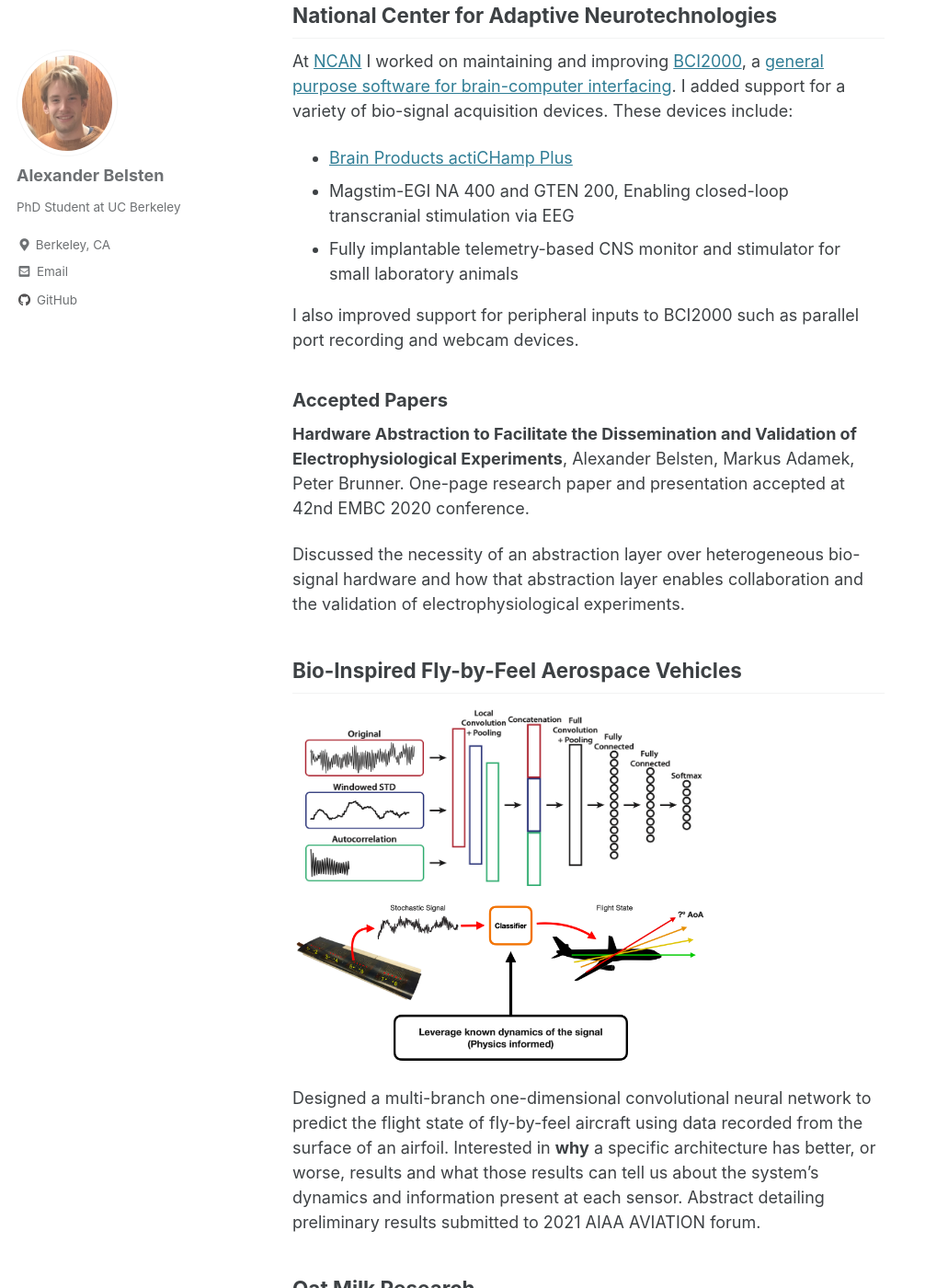
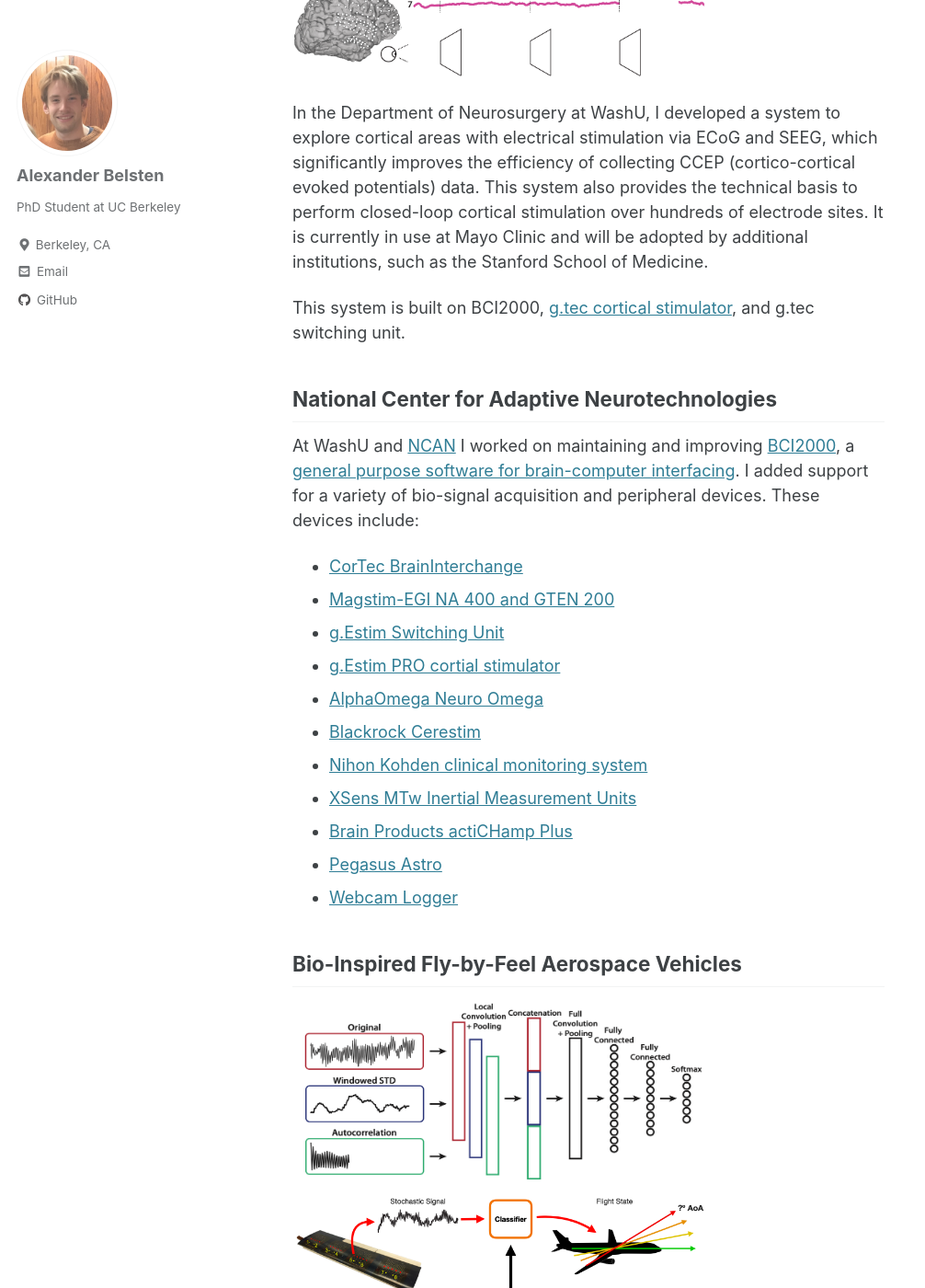
Before and after one commit to belsten/belsten.github.io, a Jekyll site: the page built from research.md, in a window 1280 px wide and 1400 px high, scrolled down 842 px. Shown: the whole window at 92% size, without its empty margins (0-1006 px from the left). Built offline with Jekyll 4.4.1, drawn with Linux system fonts in a browser that asks for light colours; cached includes are drawn as plain includes; a script bundle is joined from its source files by our own code; library files that are not in the unit come from our copies; some of the changed text lies outside the part shown.

Commit message:
added papers to research, minor update to text. Included more BCI2000 contributions, update cv with evans hall, CorTec paper

```diff
--- a/research.md
+++ b/research.md
@@ -3,6 +3,12 @@ layout: single
 title: Research
 permalink: /research/
 ---
+
+## Papers
+* Schalk, Worrell, Mivalt, **Belsten**, Kim, Morris, Hermes, Klassen, Staff, Messina, Kaufmann, Rickert, Brunner, Worrell, Miller "Towards a Fully Implantable Ecosystem for Adaptive Neuromodulation in Humans: Preliminary Experience with the CorTec BrainInterchange Device in a Canine Model" in review
+* **Belsten**, Kopsaftopoulos "Data-Driven Flight State Identification via Time-Series-Informed Features and Convolutional Neural Network" 2021 AIAA AVIATION Forum
+* **Belsten**, Adamek, Brunner "Hardware Abstraction to Facilitate the Dissemination and Validation of Electrophysiological Experiments" one-page research paper, EMBC 2020
+
 
 ## Washington University in St. Louis School of Medicine
 
@@ -13,19 +19,22 @@ permalink: /research/
 In the Department of Neurosurgery at WashU, I developed a system to explore cortical areas with electrical stimulation via ECoG and SEEG, which significantly improves the efficiency of collecting CCEP (cortico-cortical evoked potentials) data. This system also provides the technical basis to perform closed-loop cortical stimulation over hundreds of electrode sites. It is currently in use at Mayo Clinic and will be adopted by additional institutions, such as the Stanford School of Medicine.
 
 This system is built on BCI2000, [g.tec cortical stimulator](https://www.gtec.at/product/gestim-pro/), and g.tec switching unit.
+
 ## National Center for Adaptive Neurotechnologies
-At [NCAN](https://www.neurotechcenter.org/) I worked on maintaining and improving
-[BCI2000](https://www.bci2000.org/mediawiki/index.php/Main_Page), a [general purpose software for brain-computer interfacing](http://belsten.github.io/doc/BCI2000_A_General-Purpose_Brain-Computer.pdf). I added support for a variety of bio-signal acquisition devices.
+At WashU and [NCAN](https://www.neurotechcenter.org/) I worked on maintaining and improving
+[BCI2000](https://www.bci2000.org/mediawiki/index.php/Main_Page), a [general purpose software for brain-computer interfacing](http://belsten.github.io/doc/BCI2000_A_General-Purpose_Brain-Computer.pdf). I added support for a variety of bio-signal acquisition and peripheral devices.
 These devices include:
-* [Brain Products actiCHamp Plus](https://pressrelease.brainproducts.com/actichamp_plus/)
-* Magstim-EGI NA 400 and GTEN 200, Enabling closed-loop transcranial stimulation via EEG
-* Fully implantable telemetry-based CNS monitor and stimulator for small laboratory animals
-
-I also improved support for peripheral inputs to BCI2000 such as parallel port recording and webcam devices.
-### Accepted Papers
-**Hardware Abstraction to Facilitate the Dissemination and Validation of Electrophysiological Experiments**, Alexander Belsten, Markus Adamek, Peter Brunner. One-page research paper and presentation accepted at 42nd EMBC 2020 conference.
-
-Discussed the necessity of an abstraction layer over heterogeneous bio-signal hardware and how that abstraction layer enables collaboration and the validation of electrophysiological experiments.
+* [CorTec BrainInterchange](https://www.bci2000.org/mediawiki/index.php/CortecADC)
+* [Magstim-EGI NA 400 and GTEN 200](https://www.bci2000.org/mediawiki/index.php/Contributions:AmpServerProADC)
+* [g.Estim Switching Unit](https://www.bci2000.org/mediawiki/index.php/Contributions:g.EstimSwitchingUnit)
+* [g.Estim PRO cortial stimulator](https://www.bci2000.org/mediawiki/index.php/Contributions:gEstimFilter)
+* [AlphaOmega Neuro Omega](https://www.bci2000.org/mediawiki/index.php/Contributions:NeuroOmegaADC)
+* [Blackrock Cerestim](https://www.bci2000.org/mediawiki/index.php/Contributions:CereStim)
+* [Nihon Kohden clinical monitoring system](https://www.bci2000.org/mediawiki/index.php/Contributions:NihonKohdenSource)
+* [XSens MTw Inertial Measurement Units](https://www.bci2000.org/mediawiki/index.php/Contributions:XsensMTwLogger)
+* [Brain Products actiCHamp Plus](https://www.bci2000.org/mediawiki/index.php/Contributions:actiCHampPlus)
+* [Pegasus Astro](https://www.bci2000.org/mediawiki/index.php/Contributions:PegasusAstro)
+* [Webcam Logger](https://www.bci2000.org/mediawiki/index.php/Contributions:WebcamLogger)
 
 ## Bio-Inspired Fly-by-Feel Aerospace Vehicles
 <p float="middle">
@@ -34,7 +43,7 @@ Discussed the necessity of an abstraction layer over heterogeneous bio-signal ha
 </p>
 
 
-Designed a multi-branch one-dimensional convolutional neural network to predict the flight state of fly-by-feel aircraft using data recorded from the surface of an airfoil. Interested in **why** a specific architecture has better, or worse, results and what those results can tell us about the system's dynamics and information present at each sensor. Abstract detailing preliminary results submitted to 2021 AIAA AVIATION forum.
+Designed a multi-branch one-dimensional convolutional neural network to predict the flight state of fly-by-feel aircraft using data recorded from the surface of an airfoil. Interested in **why** a specific architecture has better, or worse, results and what those results can tell us about the system's dynamics and information present at each sensor.
 
 
 ## Oat Milk Research
```
Also changed, not shown: cv.md (+1 -1 lines), 2 other files.
